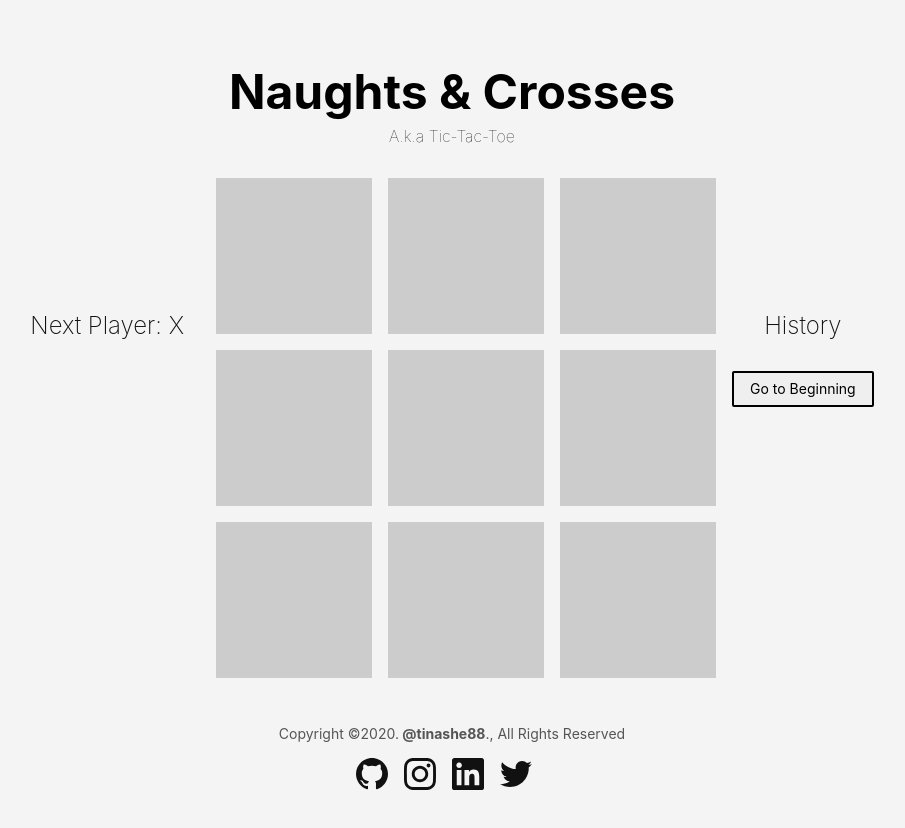
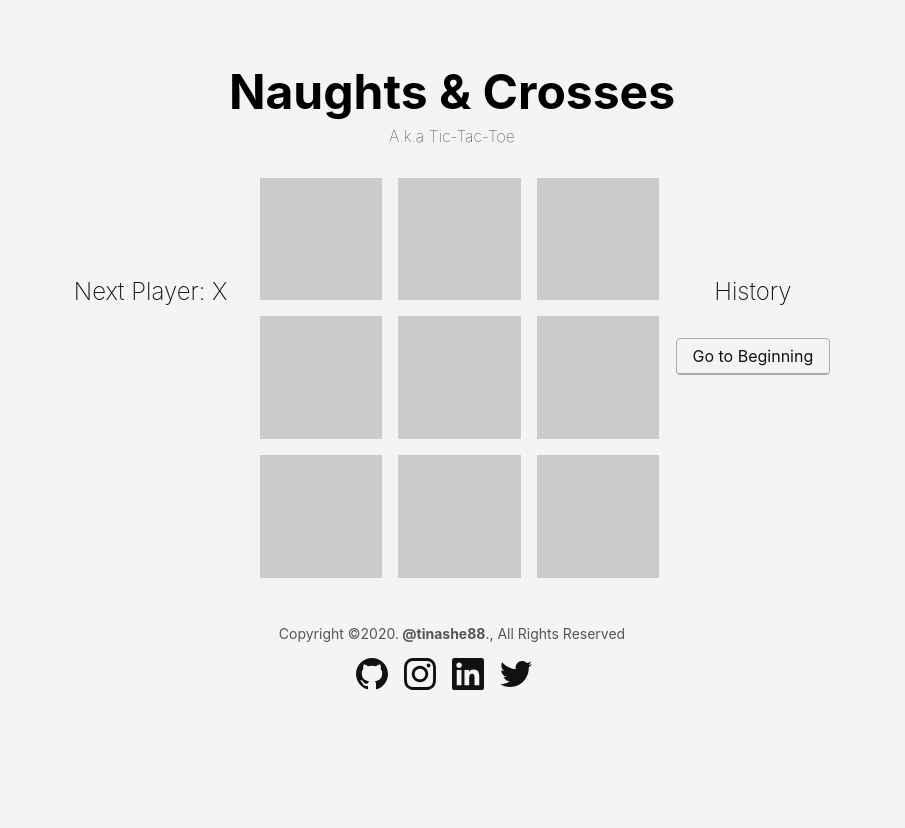
Before and after one commit to tinashe-88/tic-tac-toe, a React (Create React App) app: page / in a window 1280 px wide. Shown: the top 828 px of the page, without its empty margins (188-1093 px from the left). After the commit the page ends 800 px from the top, so only its background shows below. Built offline with nearby package versions, Linux system fonts and the light colour scheme.

Commit message:
removed custom button

```diff
--- a/src/components/custom-button/custom-button.jsx
+++ /dev/null
@@ -1,12 +0,0 @@
-import React from 'react'
-import 'tachyons'
-
-const CustomButton = ({ children, ...props }) => (
-  <button className="f6 link dim br1 ba bw1 ph3 pv2 mb2 dib black"
-    {...props}
-  >
-    {children}
-  </button>
-)
-
-export default CustomButton
--- a/src/components/game/game.jsx
+++ b/src/components/game/game.jsx
@@ -1,7 +1,6 @@
 import React, { useState } from 'react'
 
 import Board from '../board/board'
-import CustomButton from '../custom-button/custom-button'
 
 import { calculateWinner } from '../../helper/helper'
 
@@ -36,11 +35,17 @@ const Game = () => {
     history.map((step, move) => {
       const destination = move ? `Go to move #${move}` : `Go to Beginning`
       return (
-        <li key={move}>
-          <CustomButton onClick={() => jumpTo(move)}>
+        <ul
+          key={move}
+          className="list pl0 ml0 center mw6 ba b--light-silver br2"
+        >
+          <li
+            onClick={() => jumpTo(move)}
+            className="ph3 pv2 bb b--light-silver"
+          >
             {destination}
-          </CustomButton>
-        </li>
+          </li>
+        </ul>
       )
     })
 
@@ -57,9 +62,11 @@ const Game = () => {
           </h2>
         </div>
         <Board squares={history[stepNumber]} onClick={handleClick}/>
-        <div className="dtc pl4 pl3-ns">
+        <div className="dtc pl4 pl3-ns overflow-y:hidden">
           <h3 className="f3 f4-m f3-l fw2">History</h3>
-          {renderMoves()}
+          <ul className="list pl0 ml0 center mw5 br3">
+            {renderMoves()}
+          </ul>
         </div>
       </div>
     </div>
--- a/src/index.css
+++ b/src/index.css
@@ -31,16 +31,11 @@ h1 {
 
 .board {
 
-  width: 500px;
-  height: 500px;
+  width: 400px;
+  height: 400px;
   display: grid;
   grid-template: repeat(3, 1fr) / repeat(3, 1fr);
   gap: 1rem;
-
-  @media screen and (max-width: 800px) {
-    width: 126px;
-    height: 126px;
-  }
 }
 
 .squares {
```
